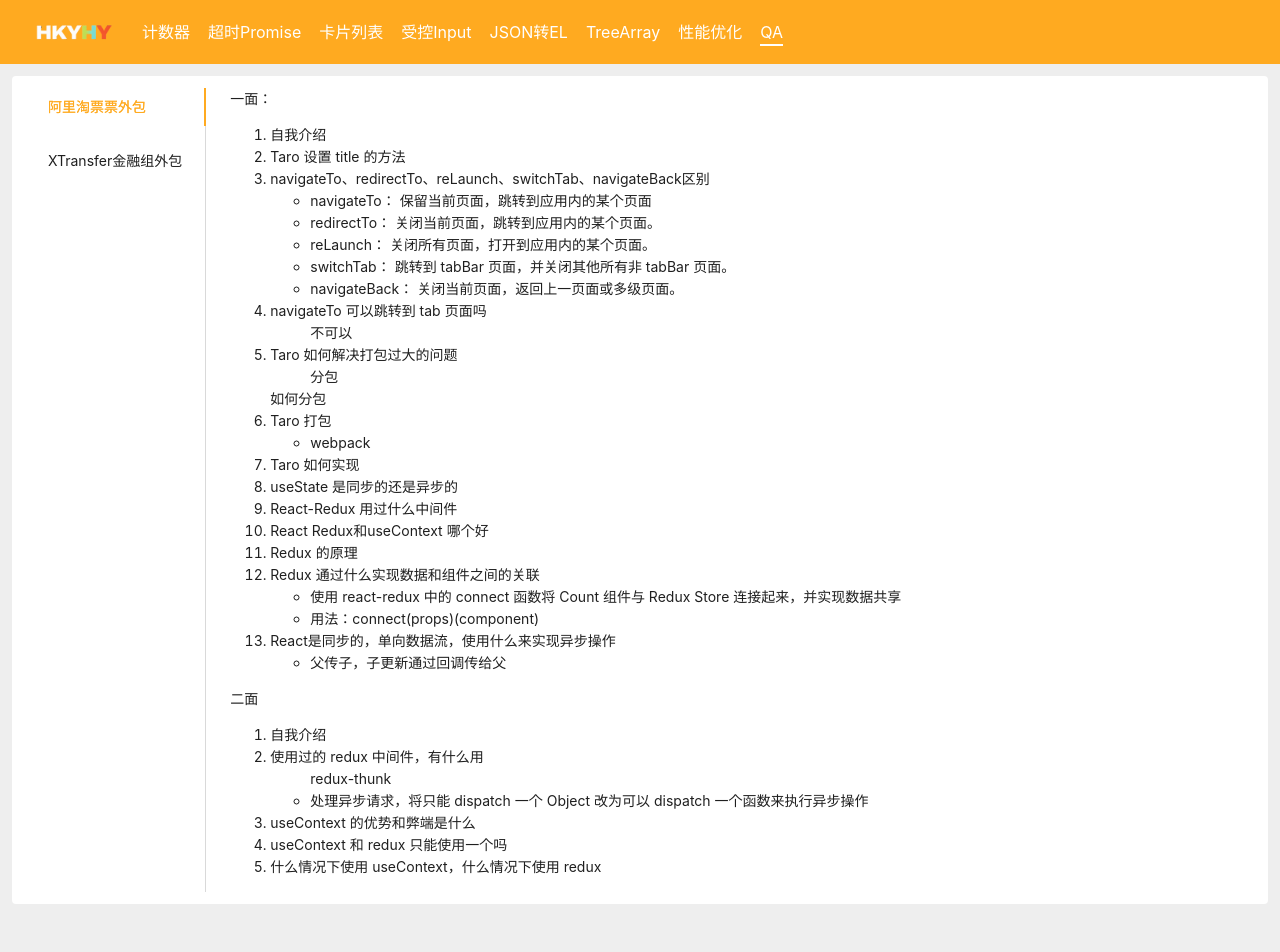
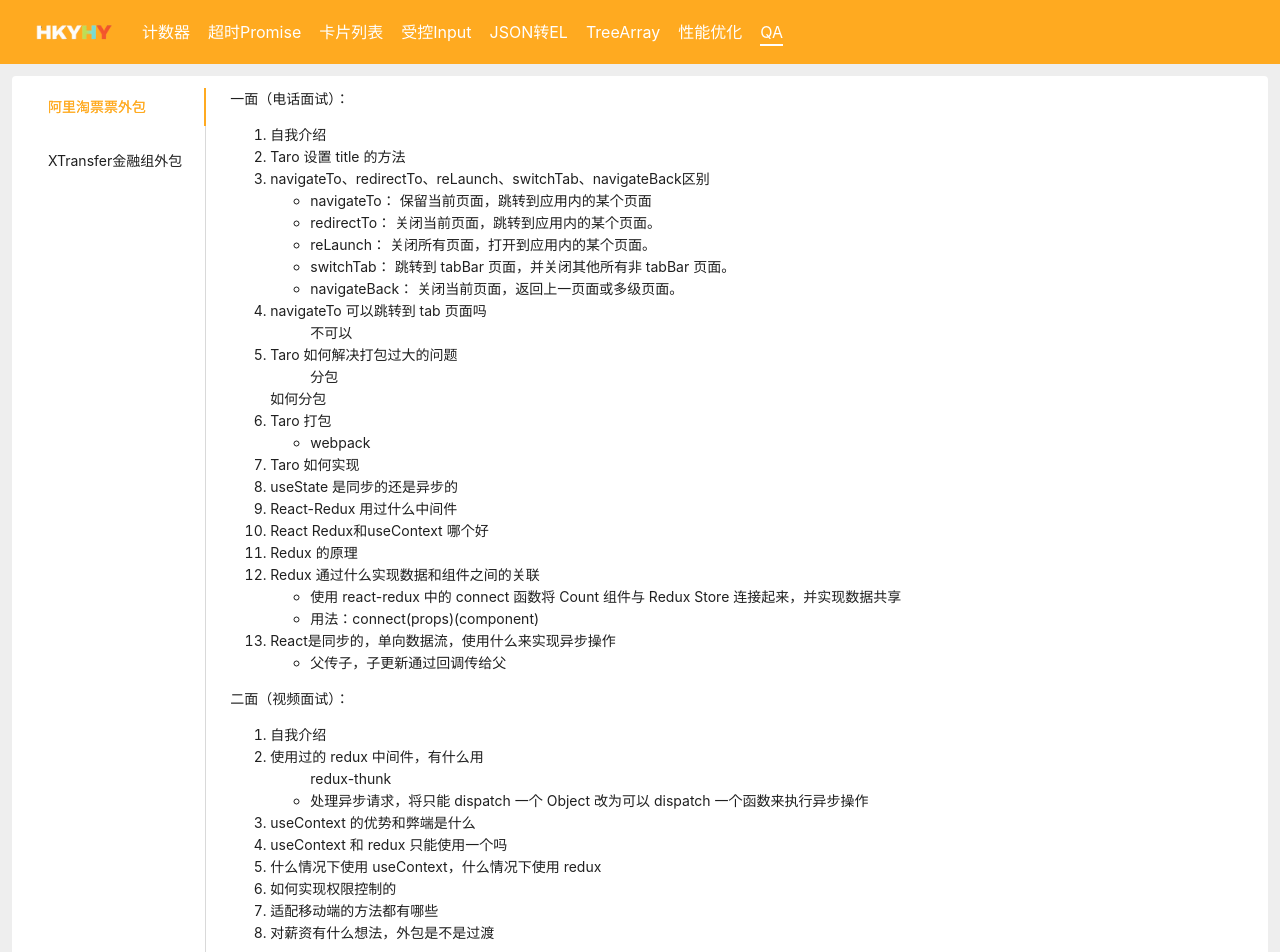
Before and after one commit to Meetacoo/interview, a React (Create React App) app: page /qa in a window 1280 px wide. Shown: the top 952 px of the page. Before the commit the page ends 916 px from the top, so only its background shows below. Built offline with nearby package versions, Linux system fonts and the light colour scheme.

Commit message:
feat: 面试补充

```diff
--- a/src/pages/QA/Ali.js
+++ b/src/pages/QA/Ali.js
@@ -1,7 +1,7 @@
 const Ali = () => {
   return (
     <div>
-      <div>一面：</div>
+      <div>一面（电话面试）：</div>
       <ol>
         <li>自我介绍</li>
         <li>Taro 设置 title 的方法</li>
@@ -45,7 +45,7 @@ const Ali = () => {
           </ul>
         </li>
       </ol>
-      <div>二面</div>
+      <div>二面（视频面试）：</div>
       <ol>
         <li>自我介绍</li>
         <li>使用过的 redux 中间件，有什么用
@@ -58,6 +58,9 @@ const Ali = () => {
         <li>useContext 的优势和弊端是什么</li>
         <li>useContext 和 redux 只能使用一个吗</li>
         <li>什么情况下使用 useContext，什么情况下使用 redux</li>
+        <li>如何实现权限控制的</li>
+        <li>适配移动端的方法都有哪些</li>
+        <li>对薪资有什么想法，外包是不是过渡</li>
       </ol>
     </div>
   )
--- a/src/pages/QA/XTransfer.js
+++ b/src/pages/QA/XTransfer.js
@@ -1,6 +1,7 @@
 const XTransfer = () => {
   return (
     <div>
+      <div>腾信会议，开摄像头，共享屏幕，需要有电脑现场 code</div>
       <div>一面：</div>
       <ol>
         <li>类组件和函数式组件的区别，哪个好用，为什么</li>
```
